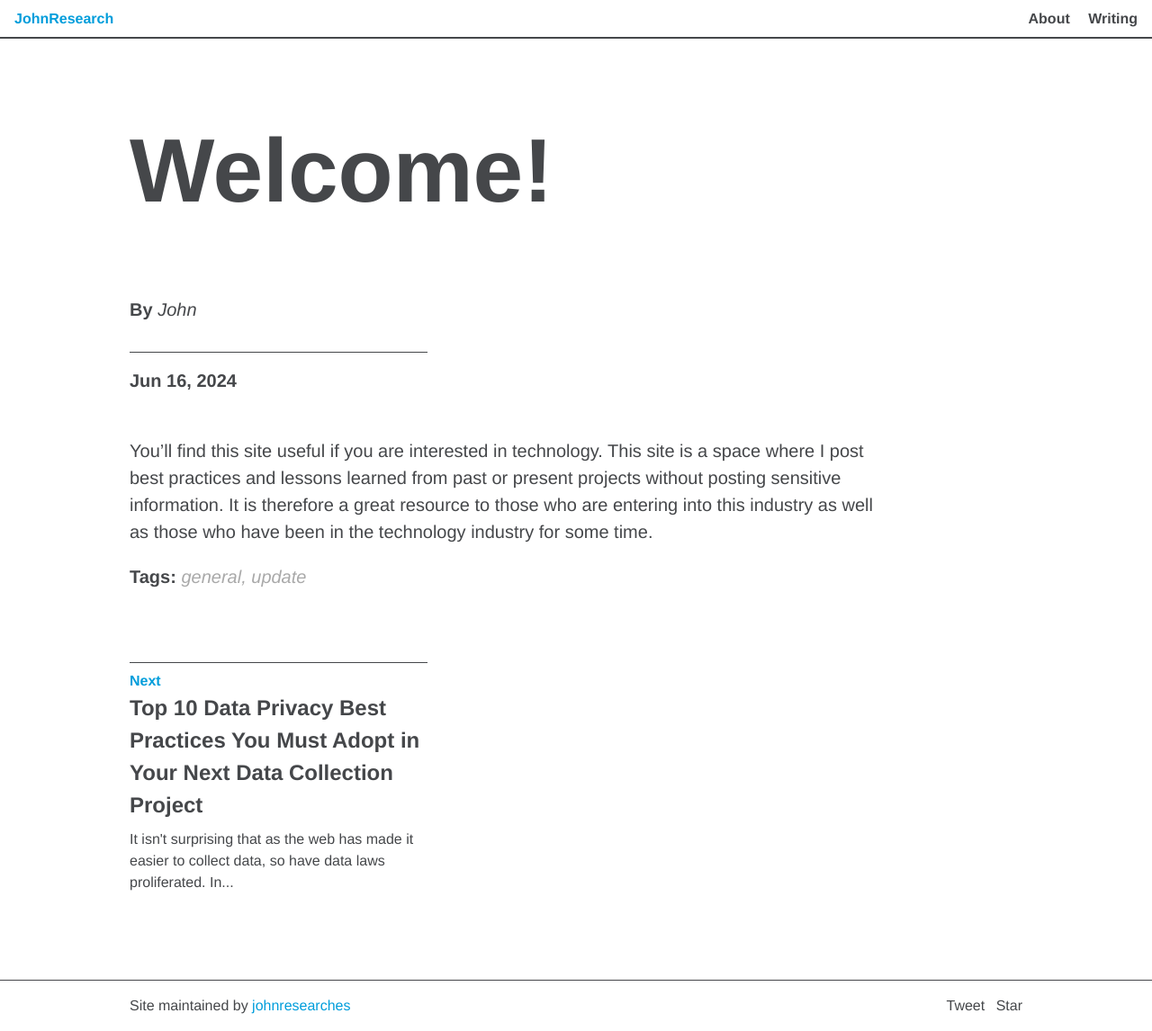
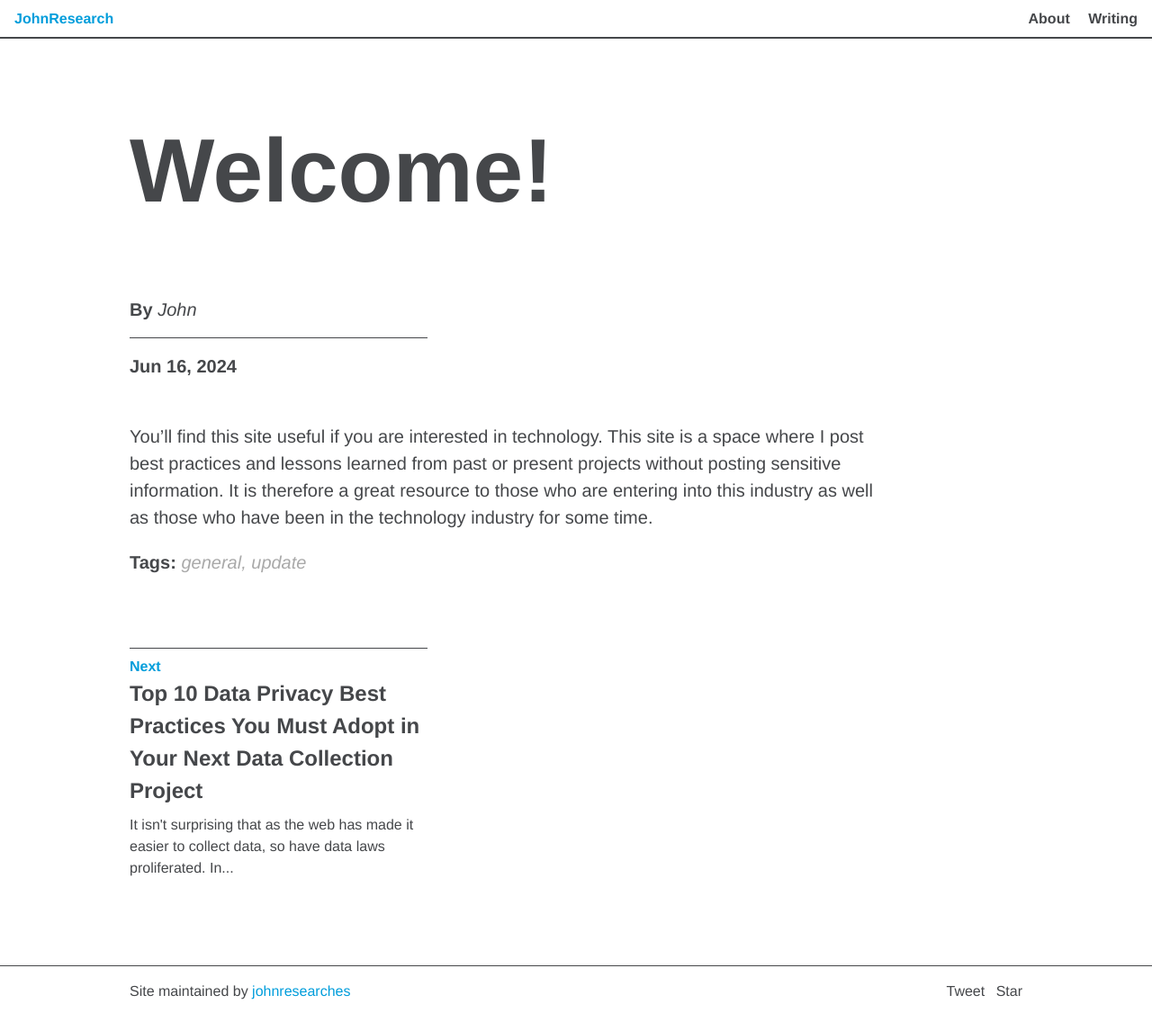
Before and after one commit to johnresearches/johnresearches.github.io, a Jekyll site: the page built from _posts/2024-06-16-welcome-to-jekyll.markdown, in a window 1280 px wide. Shown: the whole page at 90% size. Built offline with Jekyll 4.4.1, drawn with Linux system fonts in a browser that asks for light colours; comment, search, counter and statistics services are not loaded.

Commit message:
updated authors margin-bottom css style from 32 to 16px

```diff
--- a/_layouts/post.html
+++ b/_layouts/post.html
@@ -3,7 +3,7 @@ layout: default
 ---
 <article class="container px-2 mx-auto mb4" itemscope itemtype="http://schema.org/BlogPosting">
   <h1 class="h0 col-9 sm-width-full py-4 mt-3 inline-block" itemprop="name headline">{{ page.title }}</h1>
-  <p class="mb-3 h4"><span class="bold">By</span> <i>{{ page.author }}</i></p>
+  <p class="mb-3 h4" style="margin-bottom: 16px;"><span class="bold">By</span> <i>{{ page.author }}</i></p>
   <div class="col-4 sm-width-full mt-1 border-top-thin ">
     <p class="mb-3 py-2 bold h4"><time datetime="{{ page.date | date_to_xmlschema }}" itemprop="datePublished">{{ page.date | date: "%b %-d, %Y" }}</time></p>
   </div>
```
